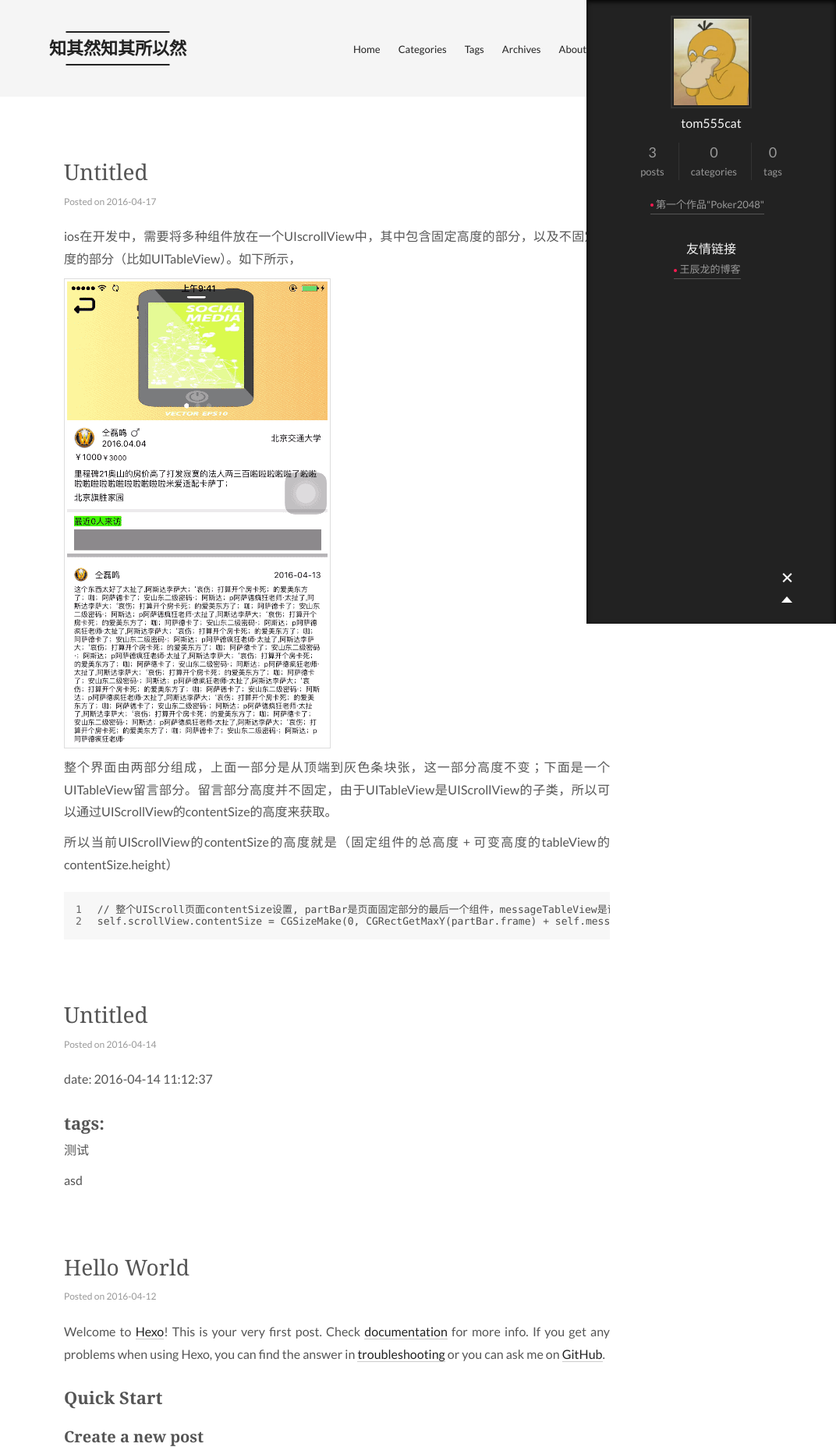
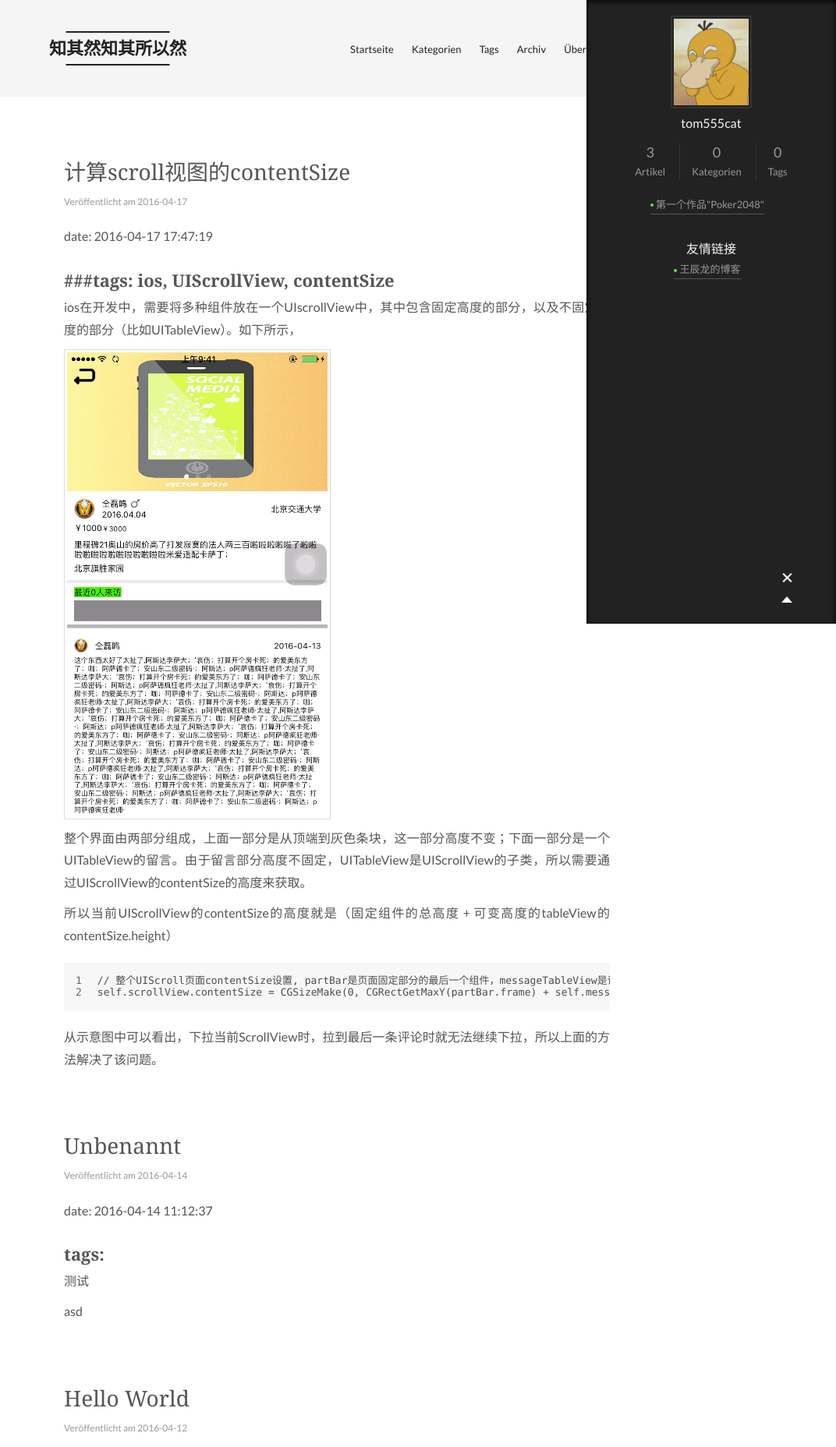
Before and after one commit to BJTU-HT/BJTU-HT.github.io, a plain HTML site: page index.html in a window 1280 px wide. Shown: the top 1856 px of the page at 78% size, without its empty margins (208-1280 px from the left). Drawn offline with Linux system fonts and the light colour scheme; some packages are replaced by stand-ins of ours; a script that the page names is missing.

Commit message:
Site updated: 2016-04-17 22:07:28

```diff
--- a/css/main.css
+++ b/css/main.css
@@ -1135,7 +1135,7 @@ body {
   width: 4px;
   height: 4px;
   border-radius: 50%;
-  background: #ff1a52;
+  background: #69e233;
 }
 .sidebar-nav {
   margin: 0;
--- a/index.html
+++ b/index.html
@@ -97,7 +97,7 @@
         <li class="menu-item menu-item-home">
           <a href="/">
             <i class="menu-item-icon icon-home"></i> <br />
-            Home
+            Startseite
           </a>
         </li>
 
@@ -105,7 +105,7 @@
         <li class="menu-item menu-item-categories">
           <a href="/categories">
             <i class="menu-item-icon icon-categories"></i> <br />
-            Categories
+            Kategorien
           </a>
         </li>
 
@@ -121,7 +121,7 @@
         <li class="menu-item menu-item-archives">
           <a href="/archives">
             <i class="menu-item-icon icon-archives"></i> <br />
-            Archives
+            Archiv
           </a>
         </li>
 
@@ -129,7 +129,7 @@
         <li class="menu-item menu-item-about">
           <a href="/about">
             <i class="menu-item-icon icon-about"></i> <br />
-            About
+            Über
           </a>
         </li>
 
@@ -161,7 +161,7 @@
 
 
               <a class="post-title-link" href="/2016/04/17/计算滚动视图的高度/">
-                Untitled
+                计算scroll视图的contentSize
               </a>
 
 
@@ -170,7 +170,7 @@
 
       <div class="post-meta">
         <span class="post-time">
-          Posted on 2016-04-17
+          Veröffentlicht am 2016-04-17
         </span>
 
 
@@ -188,11 +188,13 @@
 
 
 
-          <p>ios在开发中，需要将多种组件放在一个UIscrollView中，其中包含固定高度的部分，以及不固定高度的部分（比如UITableView）。如下所示，</p>
+          <p>date: 2016-04-17 17:47:19</p>
+<h2 id="tags-ios-UIScrollView-contentSize"><a href="#tags-ios-UIScrollView-contentSize" class="headerlink" title="###tags: ios, UIScrollView, contentSize"></a>###tags: ios, UIScrollView, contentSize</h2><p>ios在开发中，需要将多种组件放在一个UIscrollView中，其中包含固定高度的部分，以及不固定高度的部分（比如UITableView）。如下所示，</p>
 <p><img src="/images/boker.gif" alt="Mou icon"></p>
-<p>整个界面由两部分组成，上面一部分是从顶端到灰色条块张，这一部分高度不变；下面是一个UITableView留言部分。留言部分高度并不固定，由于UITableView是UIScrollView的子类，所以可以通过UIScrollView的contentSize的高度来获取。</p>
+<p>整个界面由两部分组成，上面一部分是从顶端到灰色条块，这一部分高度不变；下面一部分是一个UITableView的留言。由于留言部分高度不固定，UITableView是UIScrollView的子类，所以需要通过UIScrollView的contentSize的高度来获取。</p>
 <p>所以当前UIScrollView的contentSize的高度就是（固定组件的总高度 + 可变高度的tableView的contentSize.height）</p>
 <figure class="highlight plain"><table><tr><td class="gutter"><pre><span class="line">1</span><br><span class="line">2</span><br></pre></td><td class="code"><pre><span class="line">// 整个UIScroll页面contentSize设置, partBar是页面固定部分的最后一个组件，messageTableView是评论tableView</span><br><span class="line">self.scrollView.contentSize = CGSizeMake(0, CGRectGetMaxY(partBar.frame) + self.messageTableView.contentSize.height);</span><br></pre></td></tr></table></figure>
+<p>从示意图中可以看出，下拉当前ScrollView时，拉到最后一条评论时就无法继续下拉，所以上面的方法解决了该问题。</p>
 
 
 
@@ -224,7 +226,7 @@
 
 
               <a class="post-title-link" href="/2016/04/14/first-test/">
-                Untitled
+                Unbenannt
               </a>
 
 
@@ -233,7 +235,7 @@
 
       <div class="post-meta">
         <span class="post-time">
-          Posted on 2016-04-14
+          Veröffentlicht am 2016-04-14
         </span>
 
 
@@ -294,7 +296,7 @@
 
       <div class="post-meta">
         <span class="post-time">
-          Posted on 2016-04-12
+          Veröffentlicht am 2016-04-12
         </span>
 
 
@@ -375,21 +377,21 @@
           <div class="site-state-item site-state-posts">
             <a href="/archives">
               <span class="site-state-item-count">3</span>
-              <span class="site-state-item-name">posts</span>
+              <span class="site-state-item-name">Artikel</span>
             </a>
           </div>
 
           <div class="site-state-item site-state-categories">
             <a href="/categories">
               <span class="site-state-item-count">0</span>
-              <span class="site-state-item-name">categories</span>
+              <span class="site-state-item-name">Kategorien</span>
               </a>
           </div>
 
           <div class="site-state-item site-state-tags">
             <a href="/tags">
               <span class="site-state-item-count">0</span>
-              <span class="site-state-item-name">tags</span>
+              <span class="site-state-item-name">Tags</span>
               </a>
           </div>
 
@@ -447,7 +449,7 @@
 </div>
 
 <div class="powered-by">
-  Powered by <a class="theme-link" href="http://hexo.io">Hexo</a>
+  Erstellt mit  <a class="theme-link" href="http://hexo.io">Hexo</a>
 </div>
 
 <div class="theme-info">
```
Also changed, not shown: 2016/04/12/hello-world/index.html (+11 -11 lines), 2016/04/14/first-test/index.html (+12 -12 lines), 2016/04/17/计算滚动视图的高度/index.html (+18 -16 lines), archives/2016/04/index.html (+12 -12 lines), archives/2016/index.html (+12 -12 lines), archives/index.html (+12 -12 lines), categories/index.html (+10 -10 lines).
